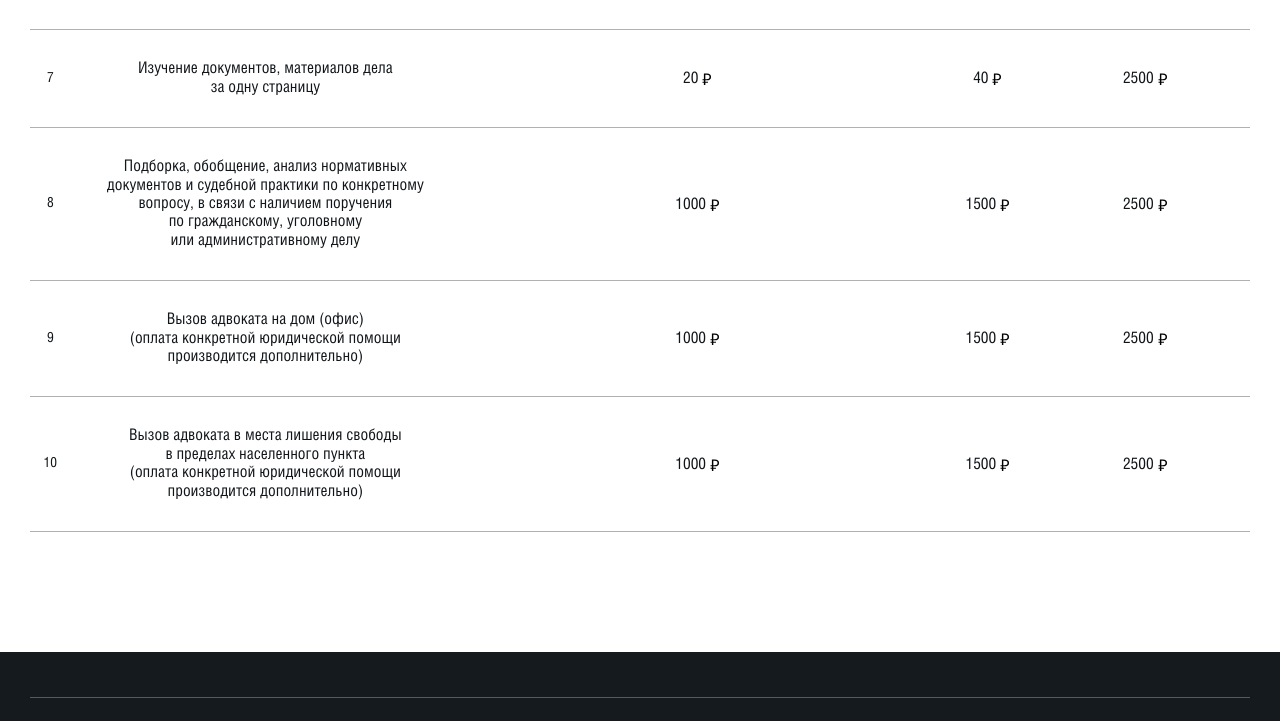
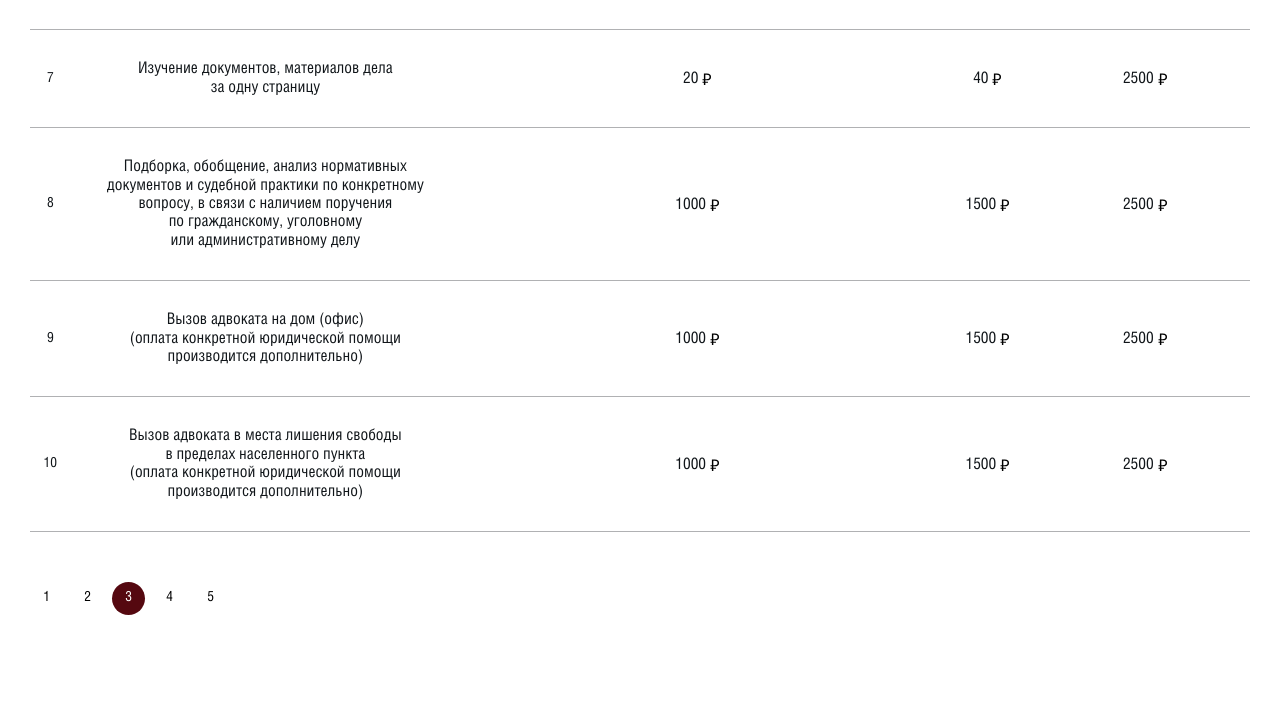
Before and after one commit to dorohov/efimov, a website: page services.all.html in a window 1280 px wide. Shown: the part 1106-1827 px from the top of the page. Drawn offline with Linux system fonts and the light colour scheme; files that its build step writes are made by us from their sources.

Commit message:
added pagination

```diff
--- a/services.all.html
+++ b/services.all.html
@@ -294,6 +294,19 @@
                         </tbody>
                     </table>
                 </div>
+                <div class="services-all__pag">
+                    <div class="paginate">
+                        <div class="paginate__inner">
+                            <ul>
+                                <li><a href="#">1</a></li>
+                                <li><a href="#">2</a></li>
+                                <li><span>3</span></li>
+                                <li><a href="#">4</a></li>
+                                <li><a href="#">5</a></li>
+                            </ul>
+                        </div>
+                    </div>
+                </div>
             </div>
         </div>
     </main>
--- a/src/scss/_simple.scss
+++ b/src/scss/_simple.scss
@@ -94,6 +94,11 @@
                     }
                 }
             }
+        }
+    }
+    &-all {
+        &__pag {
+            padding-top: 50px;
         }
     }
 }
```
Also changed, not shown: img/svg/sprite.symbol.html (+1 -1 lines), src/html/services/services.all.html (+3 -0 lines), dist/css/style.css, dist/js/bundle-min.js.
